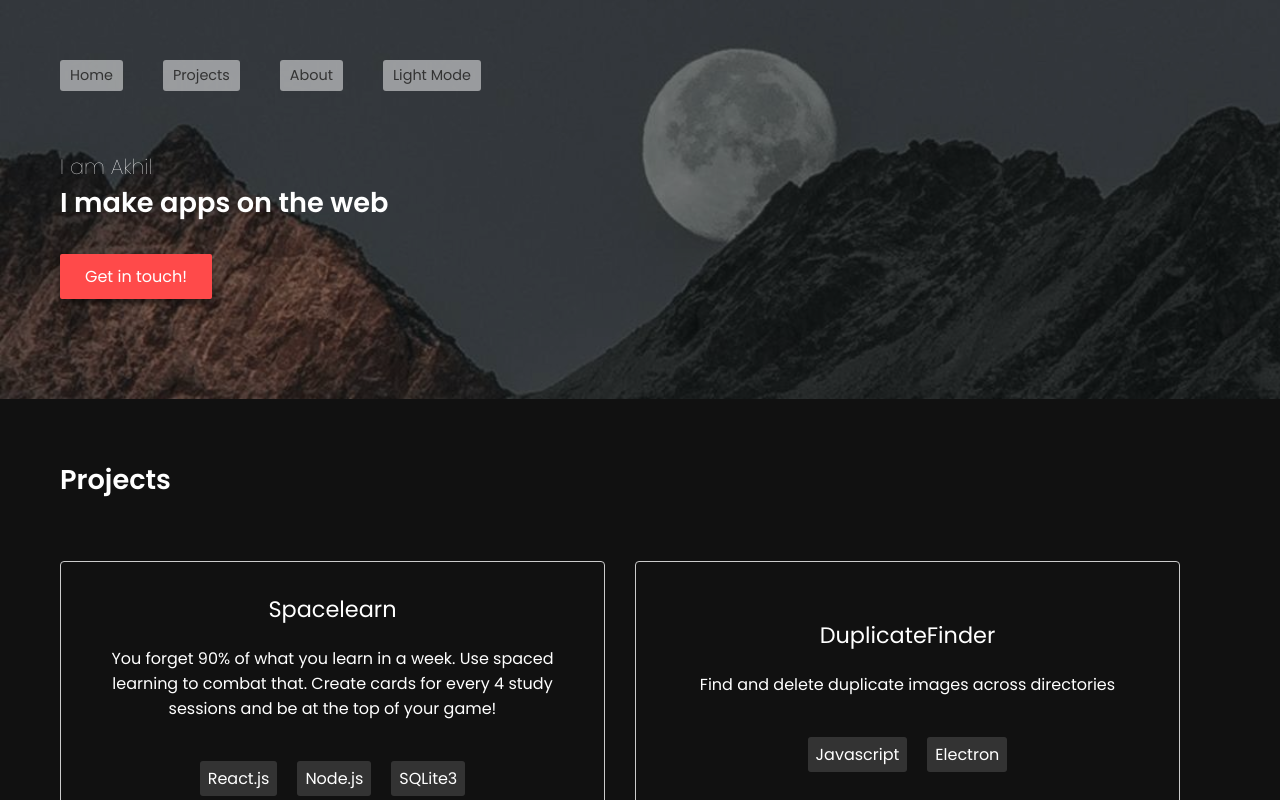
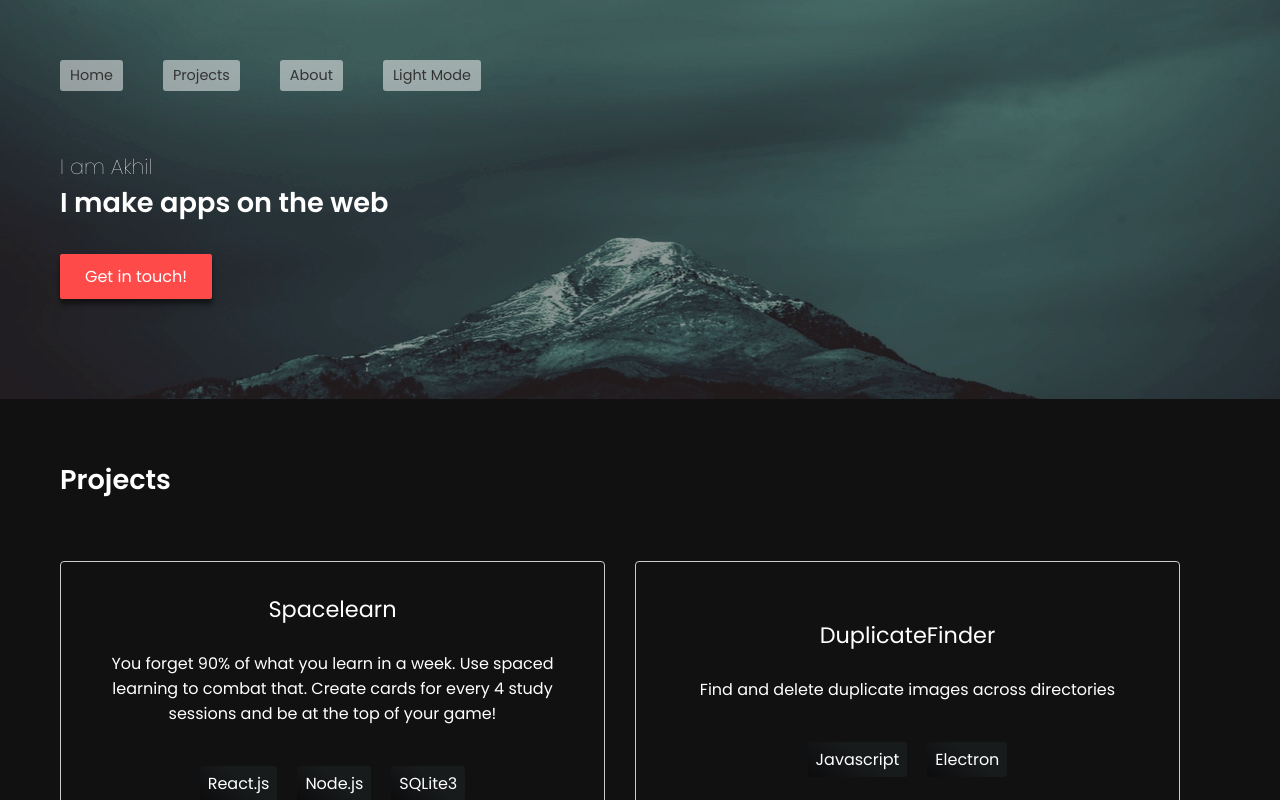
Before and after one commit to AkhilLV/portfolio, a plain HTML site: page index.html in a window 1280 px wide. Both pictures are taken after a click on the link "Dark Mode". Shown: the top 800 px of the page. Drawn offline with Linux system fonts and the light colour scheme.

Commit message:
css, images

```diff
--- a/style.css
+++ b/style.css
@@ -79,11 +79,12 @@ h4 {
 
 /* Hero */
 .hero {
-  background-image: url("./images/hero-image.jpg");
+  background-image: url("./images/hero.jpg");
   background-color: rgba(0, 0, 0, 0.4);
   background-blend-mode: overlay;
   background-size: cover;
   background-repeat: no-repeat;
+  background-position: center;
   color: #fff;
 }
 
@@ -143,7 +144,7 @@ h4 {
 }
 
 .project-list .project .project-title {
-  margin-bottom: 20px;
+  margin-bottom: 25px;
   text-align: center;
 }
 
@@ -187,7 +188,7 @@ h4 {
   gap: 20px;
 }
 
-.skills .skill-list p {
+.skills .skill-list .skill {
   background: rgb(233, 233, 233);
   padding: 5px 8px;
   border-radius: 3px;
@@ -235,7 +236,8 @@ h4 {
 
 .skill-dark {
   color: #fff;
-  background-color: #333 !important;
+  background: rgb(12,12,13) !important;
+  background: linear-gradient(40deg, rgba(12,12,13,1) 0%, rgba(24,27,28,1) 57%) !important;
 }
 
 .about-dark {
```
Also changed, not shown: images/hero.jpg (added).
